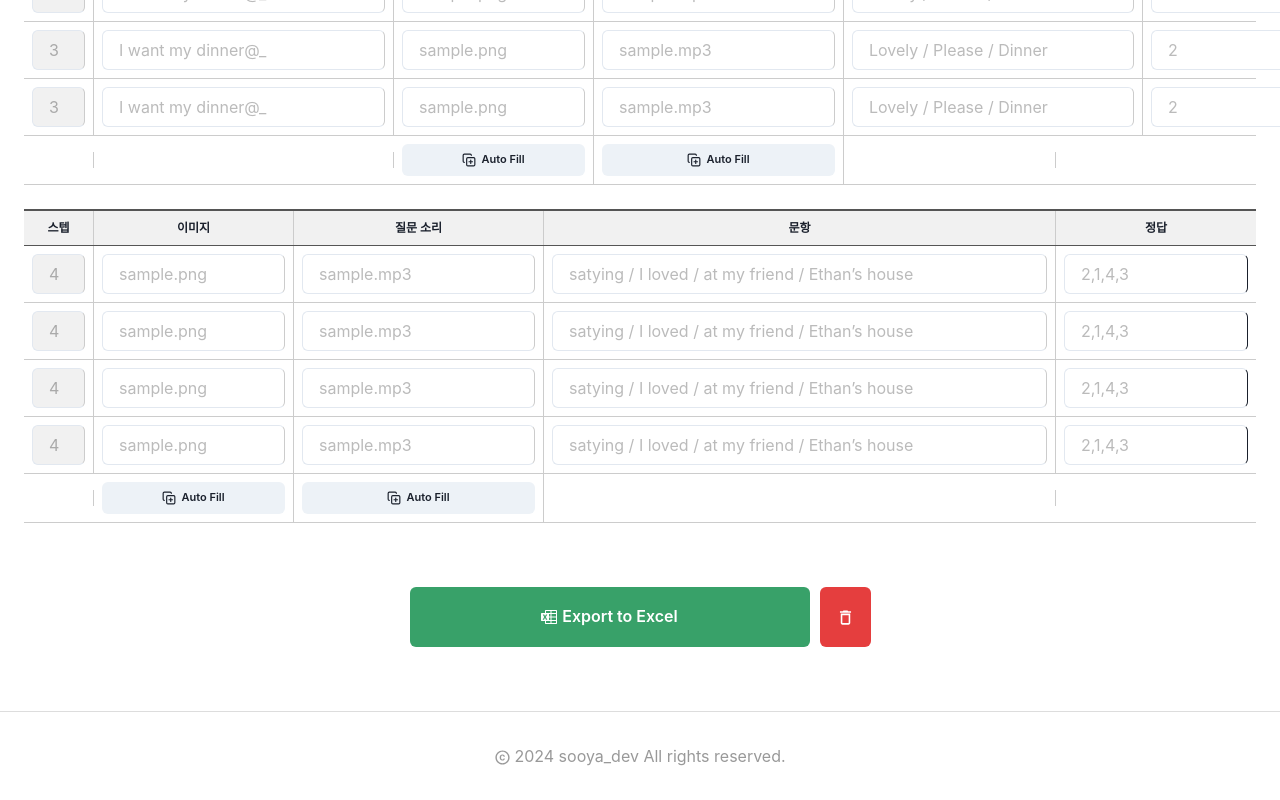
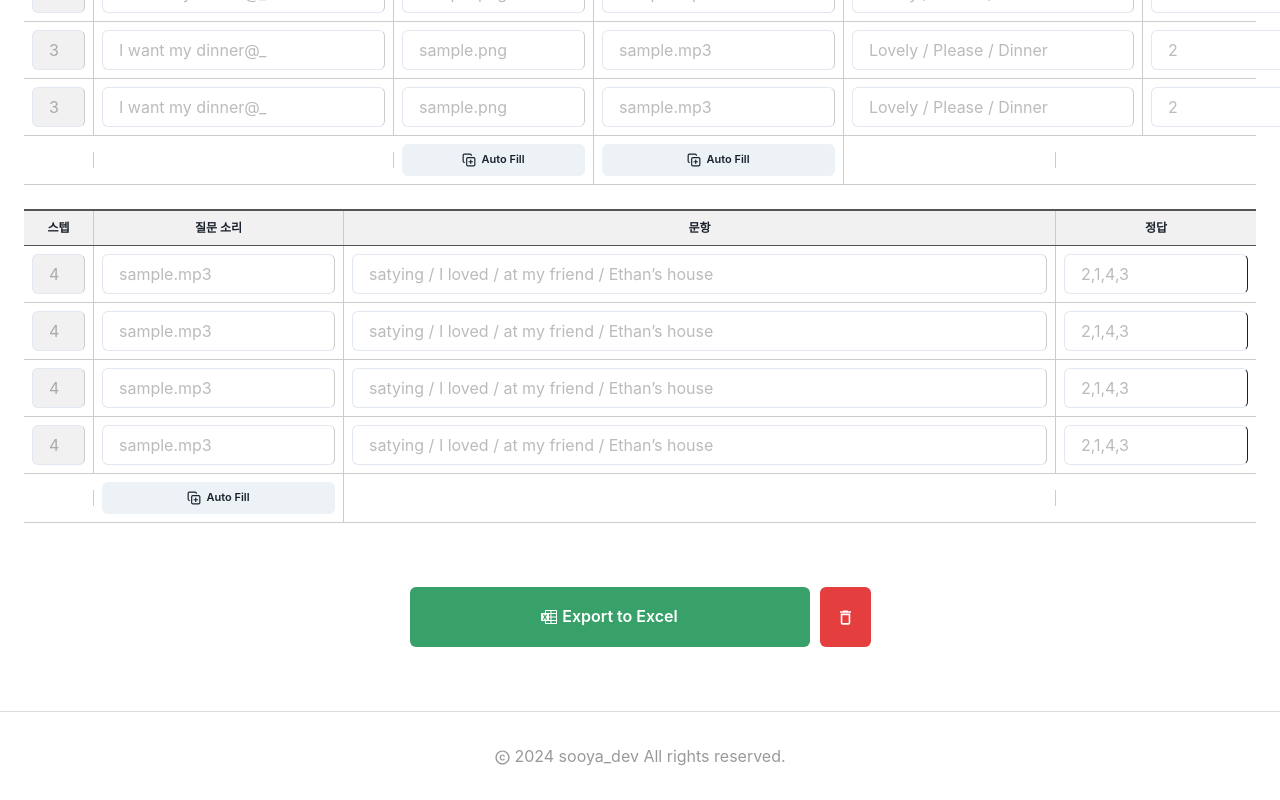
Before and after one commit to ghgfhfg2/problems-to-excel, a React (Vite) app: page / in a window 1280 px wide. Shown: the part 1687-2487 px from the top of the page. Built offline with nearby package versions, Linux system fonts and the light colour scheme; no server answers.

Commit message:
유형9 이미지 삭제, 입력되지 않은 항목 엑셀추출할때 안나오게 수정

```diff
--- a/src/App.tsx
+++ b/src/App.tsx
@@ -521,7 +521,6 @@ export const App: React.FC = () => {
                   : el[key];
             }
             if (key === "difficulty") {
-              console.log(el.type, el[key], activeTabDifficulty[activeTab]);
               el[key] = activeTabDifficulty[activeTab];
             }
           }
@@ -531,16 +530,19 @@ export const App: React.FC = () => {
 
     const combinedData = typeGroups[
       activeGroup as keyof typeof typeGroups
-    ].flatMap((typeIndex) =>
-      data[`type${typeIndex}`].map((item) => {
+    ].flatMap((typeIndex) => {
+      const filterData = data[`type${typeIndex}`].filter(
+        (el) => el.options || el.answer
+      );
+      return filterData.map((item) => {
+        console.log(item);
         const newItem = {};
         Object.keys(item).forEach((key) => {
           newItem[headerMap[key].excelHeader] = item[key];
         });
         return newItem;
-      })
-    );
-
+      });
+    });
     const worksheet = XLSX.utils.json_to_sheet(combinedData);
     const workbook = XLSX.utils.book_new();
     XLSX.utils.book_append_sheet(workbook, worksheet, "ActiveTabData");
--- a/src/constant.ts
+++ b/src/constant.ts
@@ -30,4 +30,4 @@ export const typeGroups = {
   F: [2, 5, 12, 13, 15],
 };
 
-export const activeTabDifficulty = ["a", "b", "c", "a", "c"];
+export const activeTabDifficulty = ["a", "b", "c", "a", "b", "c"];
--- a/src/data/type_1.ts
+++ b/src/data/type_1.ts
@@ -728,7 +728,7 @@ export const defaultValuesType9 = [
     step: 4,
     order: 1,
     question: "",
-    image: "sample.png",
+    image: "",
     q_sound: "sample.mp3",
     q_options: "",
     options: "satying / I loved / at my friend / Ethan’s house",
@@ -748,7 +748,7 @@ export const defaultValuesType9 = [
     step: 4,
     order: 2,
     question: "",
-    image: "sample.png",
+    image: "",
     q_sound: "sample.mp3",
     q_options: "",
     options: "satying / I loved / at my friend / Ethan’s house",
@@ -768,7 +768,7 @@ export const defaultValuesType9 = [
     step: 4,
     order: 3,
     question: "",
-    image: "sample.png",
+    image: "",
     q_sound: "sample.mp3",
     q_options: "",
     options: "satying / I loved / at my friend / Ethan’s house",
@@ -788,7 +788,7 @@ export const defaultValuesType9 = [
     step: 4,
     order: 4,
     question: "",
-    image: "sample.png",
+    image: "",
     q_sound: "sample.mp3",
     q_options: "",
     options: "satying / I loved / at my friend / Ethan’s house",
@@ -808,7 +808,7 @@ export const defaultValuesType9 = [
     step: 4,
     order: 5,
     question: "",
-    image: "sample.png",
+    image: "",
     q_sound: "sample.mp3",
     q_options: "",
     options: "satying / I loved / at my friend / Ethan’s house",
```
